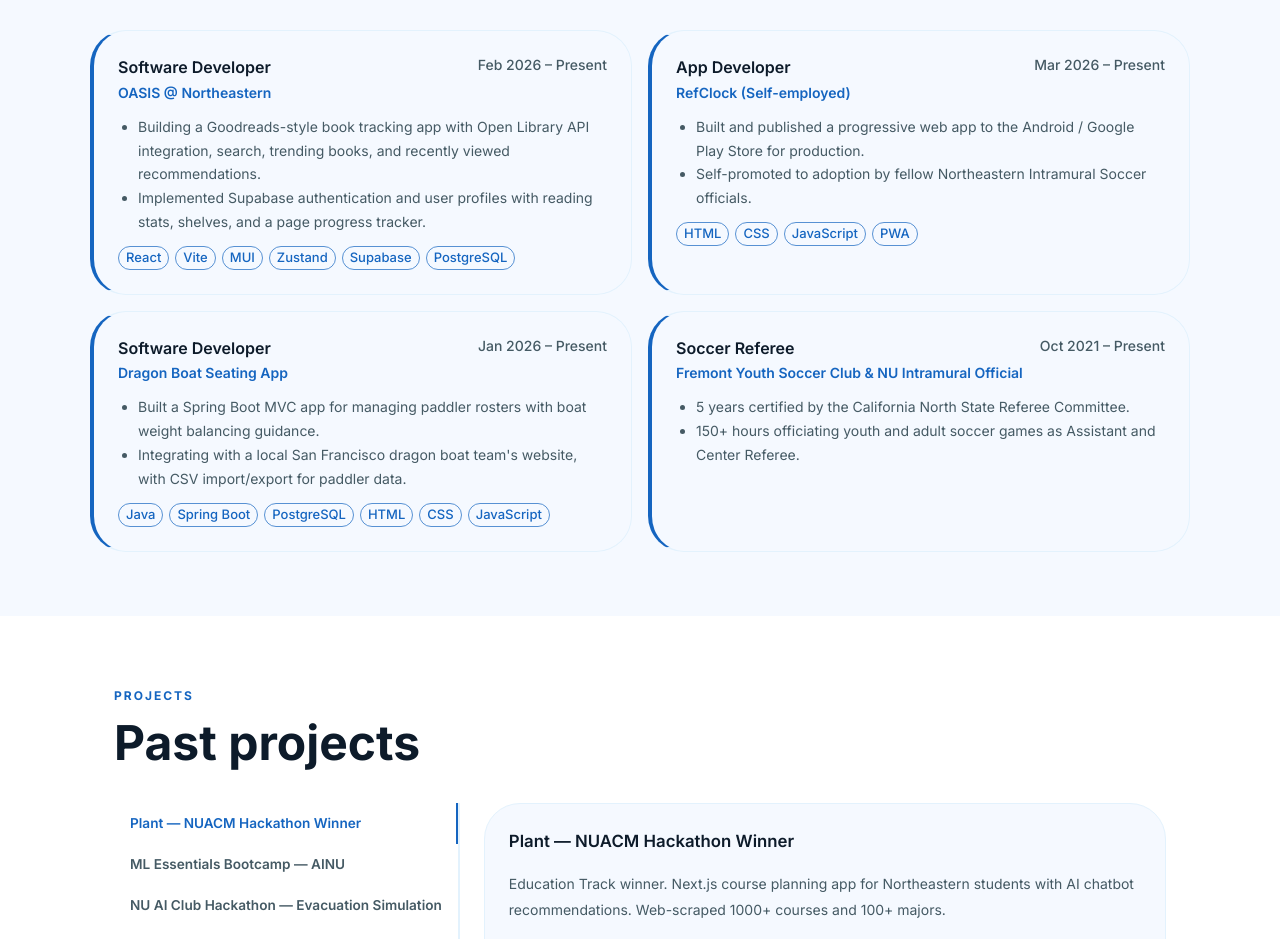
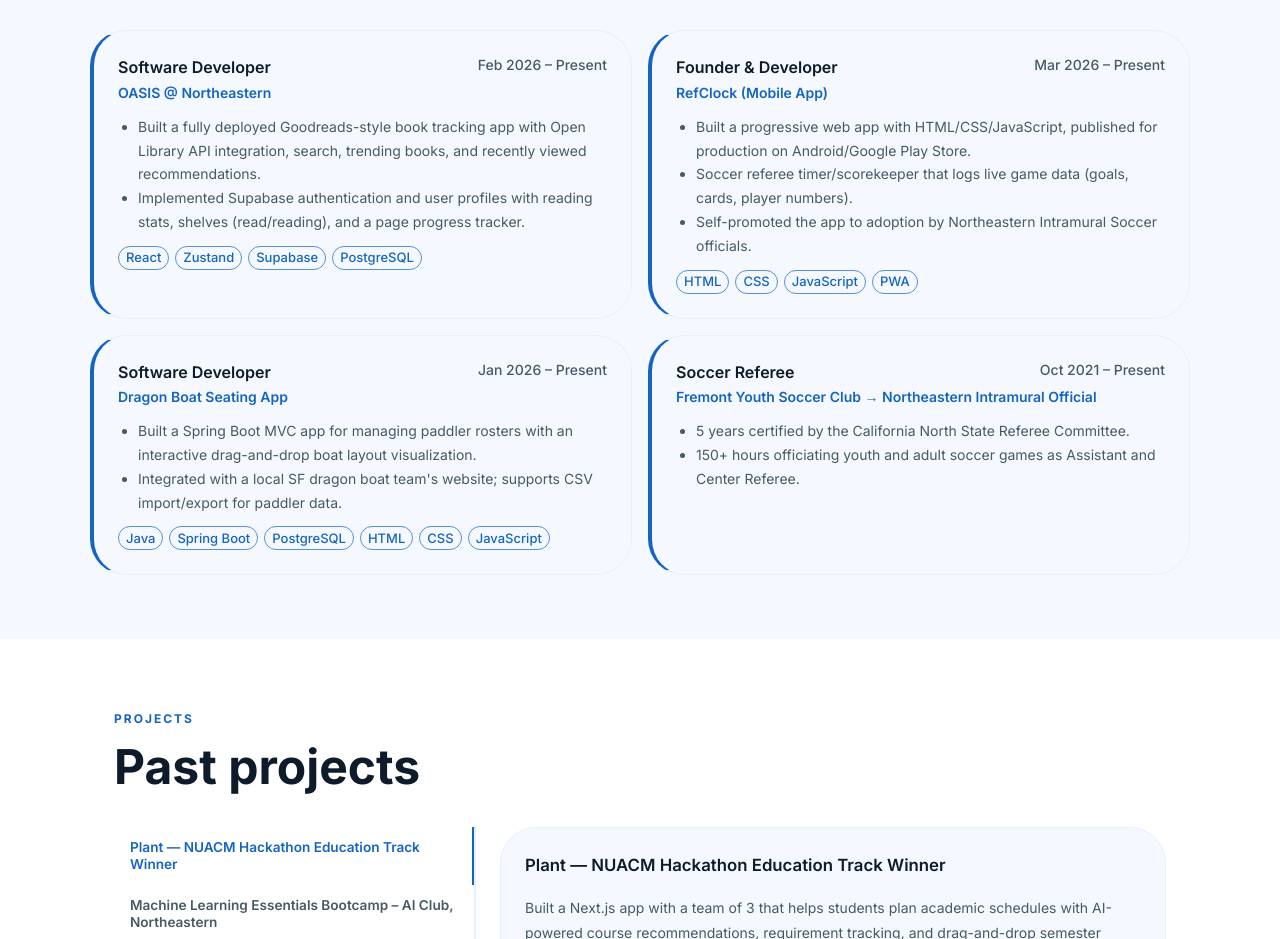
Before and after one commit to raydl18/personal-website, a React (Vite) app: page / in a window 1280 px wide. Shown: the part 1753-2692 px from the top of the page. Built offline with nearby package versions, Linux system fonts and the light colour scheme.

Commit message:
updated wording

```diff
--- a/src/sections/About.jsx
+++ b/src/sections/About.jsx
@@ -7,7 +7,7 @@
   {
     icon: <SchoolIcon sx={{ fontSize: 32, color: 'primary.main' }} />,
     title: 'Northeastern University',
-    body: 'B.S. Computer Science · GPA 3.94\nClass of 2029 · Boston, MA',
+    body: 'B.S. Computer Science · GPA 3.97\nClass of 2028 · Boston, MA',
   },
   {
     icon: <CodeIcon sx={{ fontSize: 32, color: 'primary.main' }} />,
--- a/src/sections/Experience.jsx
+++ b/src/sections/Experience.jsx
@@ -5,20 +5,21 @@
     role: 'Software Developer',
     company: 'OASIS @ Northeastern',
     date: 'Feb 2026 – Present',
-    tech: ['React', 'Vite', 'MUI', 'Zustand', 'Supabase', 'PostgreSQL'],
+    tech: ['React', 'Zustand', 'Supabase', 'PostgreSQL'],
     bullets: [
-      'Building a Goodreads-style book tracking app with Open Library API integration, search, trending books, and recently viewed recommendations.',
-      'Implemented Supabase authentication and user profiles with reading stats, shelves, and a page progress tracker.',
+      'Built a fully deployed Goodreads-style book tracking app with Open Library API integration, search, trending books, and recently viewed recommendations.',
+      'Implemented Supabase authentication and user profiles with reading stats, shelves (read/reading), and a page progress tracker.',
     ],
   },
   {
-    role: 'App Developer',
-    company: 'RefClock (Self-employed)',
+    role: 'Founder & Developer',
+    company: 'RefClock (Mobile App)',
     date: 'Mar 2026 – Present',
     tech: ['HTML', 'CSS', 'JavaScript', 'PWA'],
     bullets: [
-      'Built and published a progressive web app to the Android / Google Play Store for production.',
-      'Self-promoted to adoption by fellow Northeastern Intramural Soccer officials.',
+      'Built a progressive web app with HTML/CSS/JavaScript, published for production on Android/Google Play Store.',
+      'Soccer referee timer/scorekeeper that logs live game data (goals, cards, player numbers).',
+      'Self-promoted the app to adoption by Northeastern Intramural Soccer officials.',
     ],
   },
   {
@@ -27,13 +28,13 @@
     date: 'Jan 2026 – Present',
     tech: ['Java', 'Spring Boot', 'PostgreSQL', 'HTML', 'CSS', 'JavaScript'],
     bullets: [
-      'Built a Spring Boot MVC app for managing paddler rosters with boat weight balancing guidance.',
-      "Integrating with a local San Francisco dragon boat team's website, with CSV import/export for paddler data.",
+      'Built a Spring Boot MVC app for managing paddler rosters with an interactive drag-and-drop boat layout visualization.',
+      "Integrated with a local SF dragon boat team's website; supports CSV import/export for paddler data.",
     ],
   },
   {
     role: 'Soccer Referee',
-    company: 'Fremont Youth Soccer Club & NU Intramural Official',
+    company: 'Fremont Youth Soccer Club → Northeastern Intramural Official',
     date: 'Oct 2021 – Present',
     tech: [],
     bullets: [
--- a/src/sections/Hero.jsx
+++ b/src/sections/Hero.jsx
@@ -39,7 +39,7 @@
         variant="body1"
         sx={{ color: 'text.secondary', maxWidth: 560, mb: 4, fontSize: '1.05rem', lineHeight: 1.8 }}
       >
-        Hi! I'm Raymond, a freshman CS student at NEU. I love building meaningful
+        Hi! I'm Raymond, a freshman CS student at Northeastern University. I love building meaningful
         projects, learning new languages and techniques, and being efficient.
       </Typography>
 
--- a/src/sections/Projects.jsx
+++ b/src/sections/Projects.jsx
@@ -4,17 +4,17 @@
 
 const projects = [
   {
-    title: 'Plant — NUACM Hackathon Winner',
+    title: 'Plant — NUACM Hackathon Education Track Winner',
     tech: ['Next.js', 'React', 'TypeScript', 'Python', 'Firebase', 'Gemini'],
     description:
-      'Education Track winner. Next.js course planning app for Northeastern students with AI chatbot recommendations. Web-scraped 1000+ courses and 100+ majors.',
+      'Built a Next.js app with a team of 3 that helps students plan academic schedules with AI-powered course recommendations, requirement tracking, and drag-and-drop semester planning. Web-scraped 1000+ courses and 100+ majors; integrated Firebase Auth and Google Gemini for personalized suggestions.',
     github: 'https://github.com/raydl18',
   },
   {
-    title: 'ML Essentials Bootcamp — AINU',
+    title: 'Machine Learning Essentials Bootcamp – AI Club, Northeastern',
     tech: ['Python', 'NumPy', 'Pandas', 'Matplotlib'],
     description:
-      'Implemented linear regression, PCA, and K-means clustering from scratch on real datasets. Built a multi-layer perceptron neural network achieving 86.5% test accuracy.',
+      'Implemented linear regression, PCA, and K-means clustering from scratch on real-world datasets (Spotify, UCI Wine). Built a multi-layer perceptron neural network from scratch with backpropagation, dropout, and mini-batch gradient descent; achieved 86.5% test accuracy.',
     github: 'https://github.com/raydl18',
   },
   {
```
